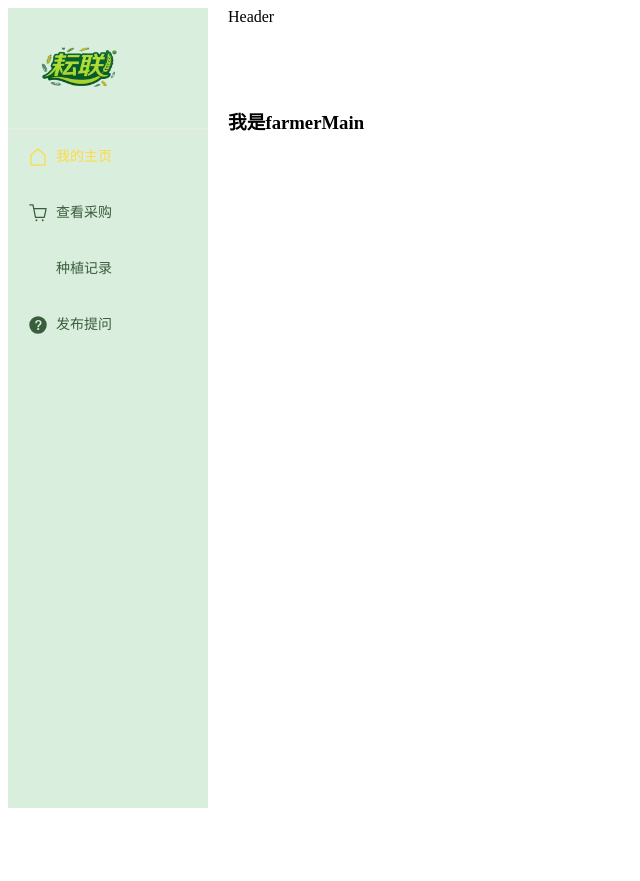
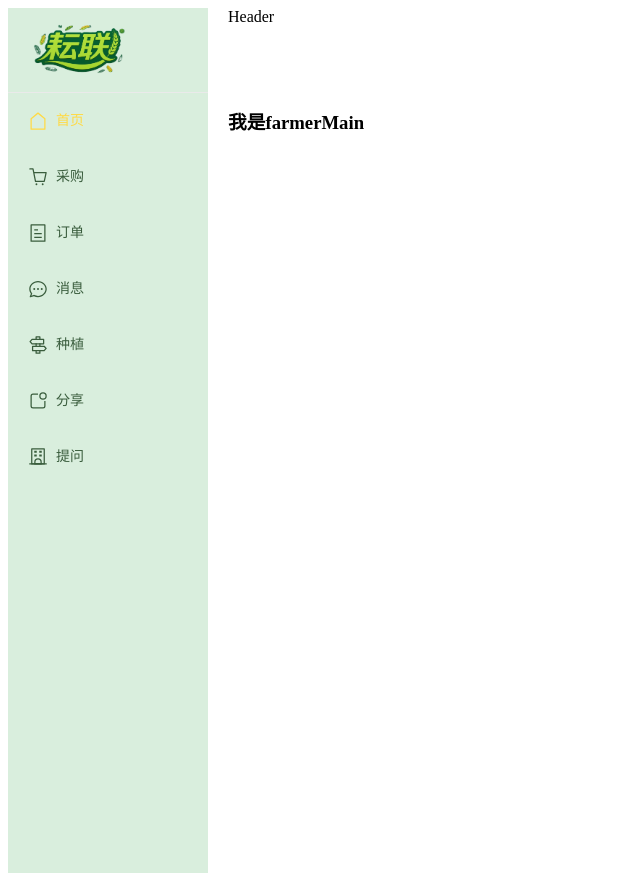
Before and after one commit to LongCharlie/AgriTrade, a Vue app in the folder myweb/: page /farmer in a window 1280 px wide. Shown: the whole page, without its empty margins (0-640 px from the left). Before the commit the page ends 816 px from the top, so only its background shows below. Built offline with nearby package versions, Linux system fonts and the light colour scheme.

Commit message:
farmer home

```diff
--- a/myweb/src/components/farmerCommonAside.vue
+++ b/myweb/src/components/farmerCommonAside.vue
@@ -2,12 +2,14 @@
   <div class="full-height-container">
     <el-row class="tac full-height">
       <el-col :span="24" class="full-height">
-        <header class="header">
-          <img src="../assets/platform_logo.png" alt="Logo" class="logo"/>
+        <header class="header" ref="header">
+          <img src="../assets/platform_logo2.png" alt="Logo" class="logo" />
         </header>
+        <!-- 将动态计算的高度传递给el-menu的style -->
         <el-menu
-            default-active="我的主页"
+            default-active="首页"
             class="el-menu-vertical-demo full-height"
+            :style="{ height: menuHeight + 'px', overflowY: 'auto' }"
             @open="handleOpen"
             @close="handleClose"
             background-color="#D9EEDD"
@@ -30,32 +32,58 @@ export default {
       menuData: [
         {
           path: "/home",
-          name: "我的主页",
-          icon: "House", // 对应 <house />
-          url: "Home/Home",
+          name: "首页",
+          icon: "House",
         },
         {
           path: "/purchases",
-          name: "查看采购",
-          icon: "ShoppingCart", // 对应 <shopping-cart />
-          url: "Purchases/Purchases",
+          name: "采购",
+          icon: "ShoppingCart",
         },
         {
-          path: "/records",
-          name: "种植记录",
-          icon: "Plant", // 对应 <plant />
-          url: "Records/Records",
+          path: "/orders",
+          name: "订单",
+          icon: "Tickets",
+        },
+        {
+          path: "/messages",
+          name: "消息",
+          icon: "ChatDotRound",
+        },
+        {
+          path: "/planting",
+          name: "种植",
+          icon: "Guide",
+        },
+        {
+          path: "/share",
+          name: "分享",
+          icon: "Notification",
         },
         {
           path: "/questions",
-          name: "发布提问",
-          icon: "QuestionFilled", // 对应 <question-filled />
-          url: "Questions/Questions",
+          name: "提问",
+          icon: "School",
         }
-      ]
+      ],
+      menuHeight: 0 // 初始化菜单高度
     }
   },
+  mounted() {
+    this.calculateMenuHeight();
+    // 监听窗口大小变化以调整高度
+    window.addEventListener('resize', this.calculateMenuHeight);
+  },
+  beforeDestroy() {
+    // 清理监听器
+    window.removeEventListener('resize', this.calculateMenuHeight);
+  },
   methods: {
+    calculateMenuHeight() {
+      const headerElement = this.$refs.header; // 获取header
+      const headerHeight = headerElement ? headerElement.clientHeight : 0; // 获取header的高度
+      this.menuHeight = window.innerHeight - headerHeight; // 计算el-menu的高度
+    },
     handleOpen(key, keyPath) {
       console.log(key, keyPath);
     },
@@ -67,18 +95,21 @@ export default {
 </script>
 
 <style scoped>
-.full-height-container {
-  height: 100vh;
-  margin: 0;
-  padding: 0;
-}
-
-.full-height {
-  height: 100%;
+.sidebar-container {
+  height: 100vh; /* 全屏高度 */
+  overflow: hidden; /* 禁止外部滚动条 */
 }
 
 .el-menu-vertical-demo {
   border-right: none;
+  overflow-y: auto; /* 允许滚动 */
+  /* 自定义滚动条样式 */
+}
+
+/* 隐藏滚动条 */
+.el-menu-vertical-demo::-webkit-scrollbar {
+  width: 0; /* 禁用水平滚动条 */
+  height: 0; /* 禁用垂直滚动条 */
 }
 
 .header {
```
Also changed, not shown: myweb/src/assets/platform_logo2.png (added).
